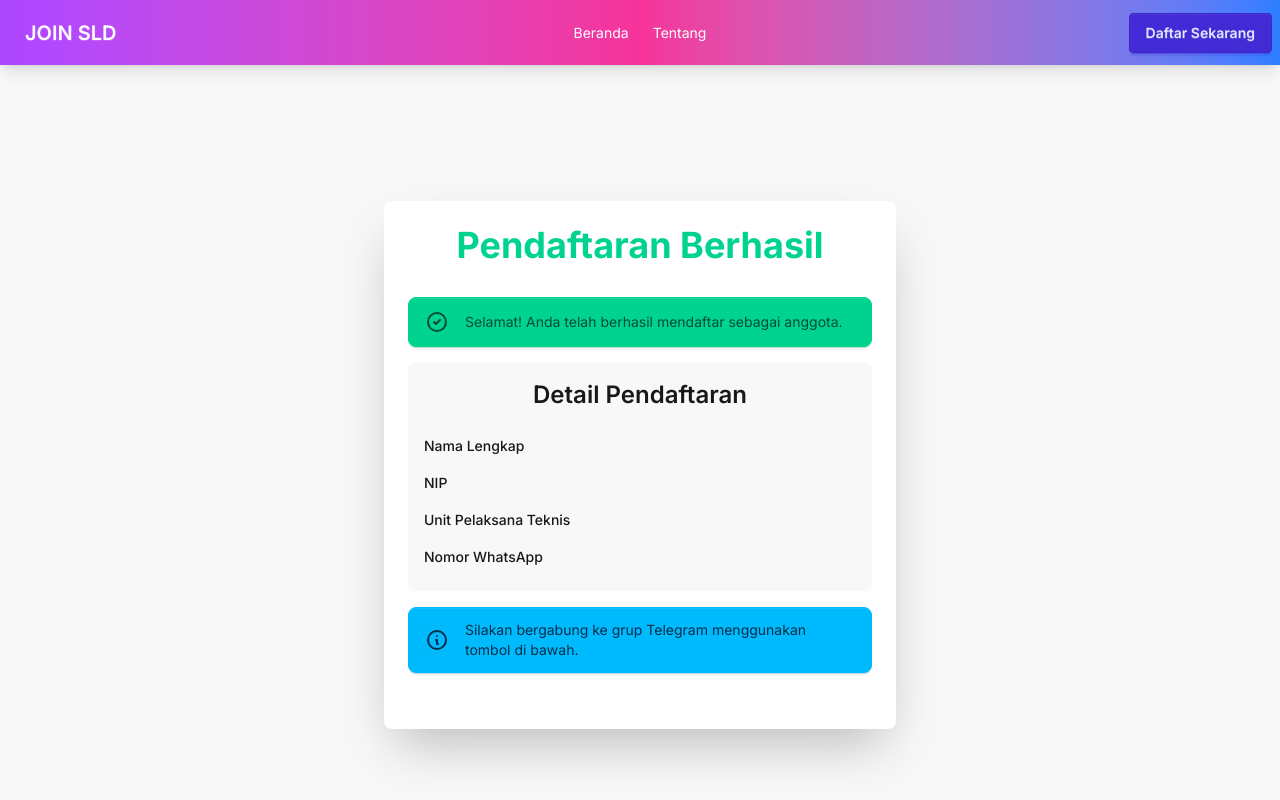
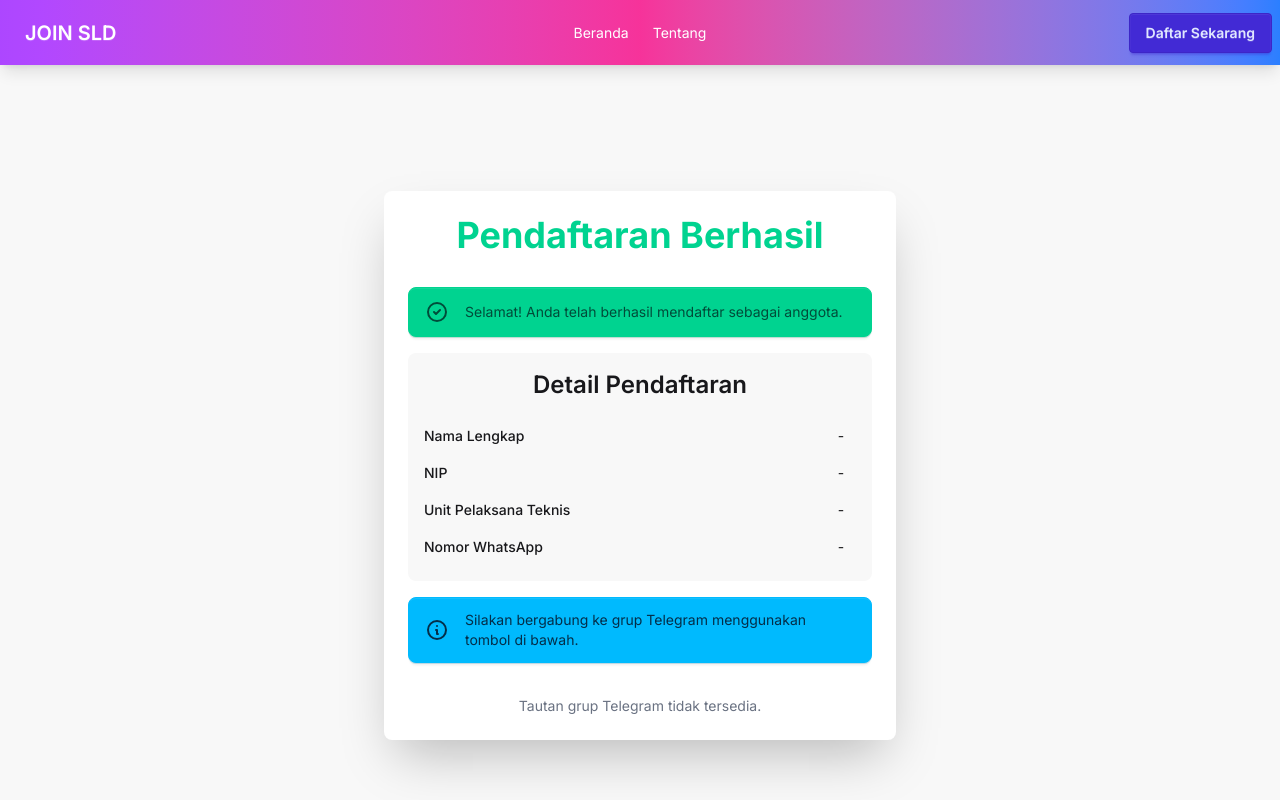
Before and after one commit to idugeni/join-sld, a Next.js app: page /invite/success in a window 1280 px wide. Shown: the top 800 px of the page. Built offline with nearby package versions, Linux system fonts and the light colour scheme.

Commit message:
Update page.tsx

```diff
--- a/src/app/invite/success/page.tsx
+++ b/src/app/invite/success/page.tsx
@@ -7,16 +7,19 @@ export const metadata: Metadata = {
     'Halaman konfirmasi pendaftaran anggota JOIN SLD. Anda telah berhasil mendaftar dan dapat bergabung dengan grup Telegram melalui tautan yang tersedia.',
 };
 
+interface SearchParams {
+  name?: string;
+  nip?: string;
+  upt?: string;
+  wa?: string;
+}
+
 export default function SuccessPage({
-  searchParams,
+  searchParams = {},
 }: {
-  searchParams: {
-    name?: string;
-    nip?: string;
-    upt?: string;
-    wa?: string;
-  };
+  searchParams: SearchParams;
 }) {
+  const { name = '-', nip = '-', upt = '-', wa = '-' } = searchParams;
   const telegramLink = process.env.NEXT_PUBLIC_TELEGRAM_LINK;
 
   return (
@@ -60,21 +63,21 @@ export default function SuccessPage({
                     <tbody>
                       <tr>
                         <td className='font-medium py-2'>Nama Lengkap</td>
-                        <td>{searchParams.name}</td>
+                        <td>{name}</td>
                       </tr>
                       <tr>
                         <td className='font-medium py-2'>NIP</td>
-                        <td>{searchParams.nip}</td>
+                        <td>{nip}</td>
                       </tr>
                       <tr>
                         <td className='font-medium py-2'>
                           Unit Pelaksana Teknis
                         </td>
-                        <td>{searchParams.upt}</td>
+                        <td>{upt}</td>
                       </tr>
                       <tr>
                         <td className='font-medium py-2'>Nomor WhatsApp</td>
-                        <td>{searchParams.wa}</td>
+                        <td>{wa}</td>
                       </tr>
                     </tbody>
                   </table>
@@ -102,7 +105,7 @@ export default function SuccessPage({
               </div>
 
               <div className='card-actions justify-center mt-6 transition-all duration-300'>
-                {telegramLink && (
+                {telegramLink ? (
                   <Link
                     href={telegramLink}
                     className='btn btn-primary btn-wide transition-all duration-300'
@@ -110,6 +113,10 @@ export default function SuccessPage({
                   >
                     Bergabung ke Telegram
                   </Link>
+                ) : (
+                  <span className='text-gray-500'>
+                    Tautan grup Telegram tidak tersedia.
+                  </span>
                 )}
               </div>
             </div>
```
